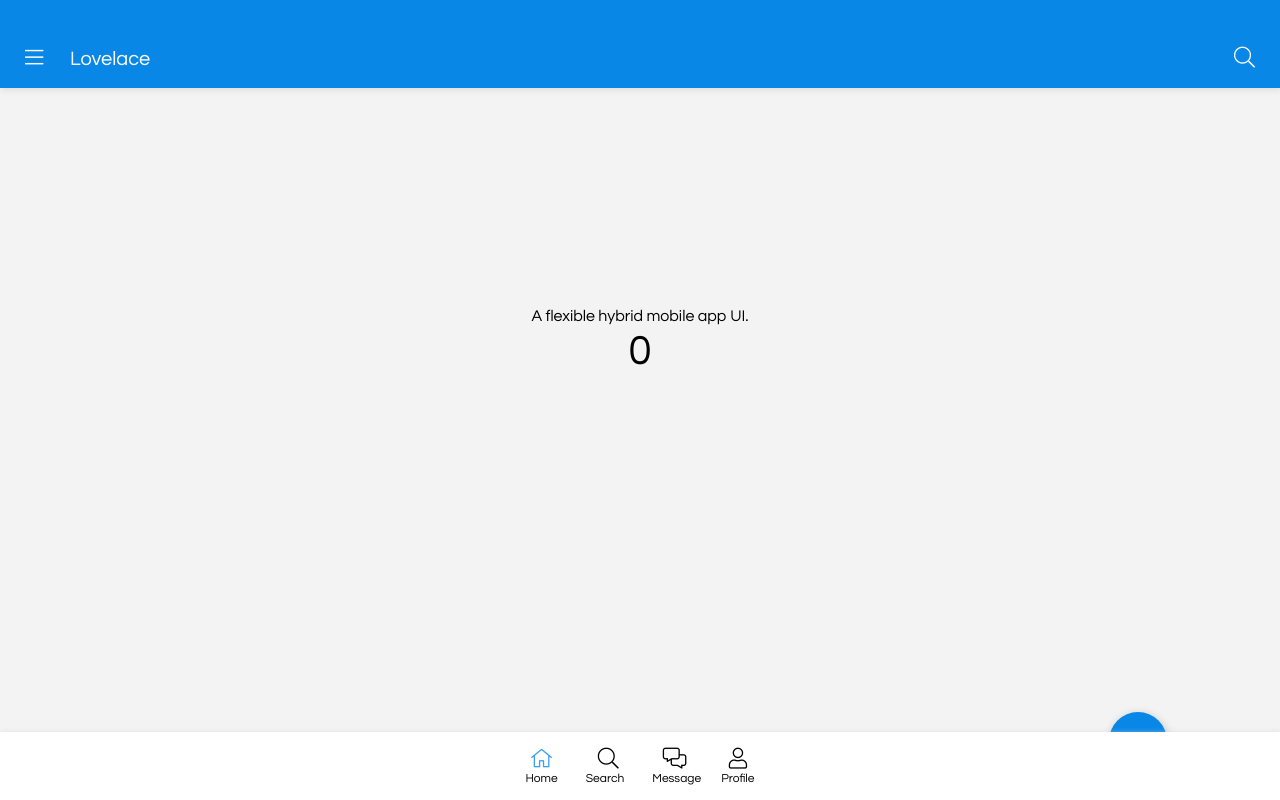
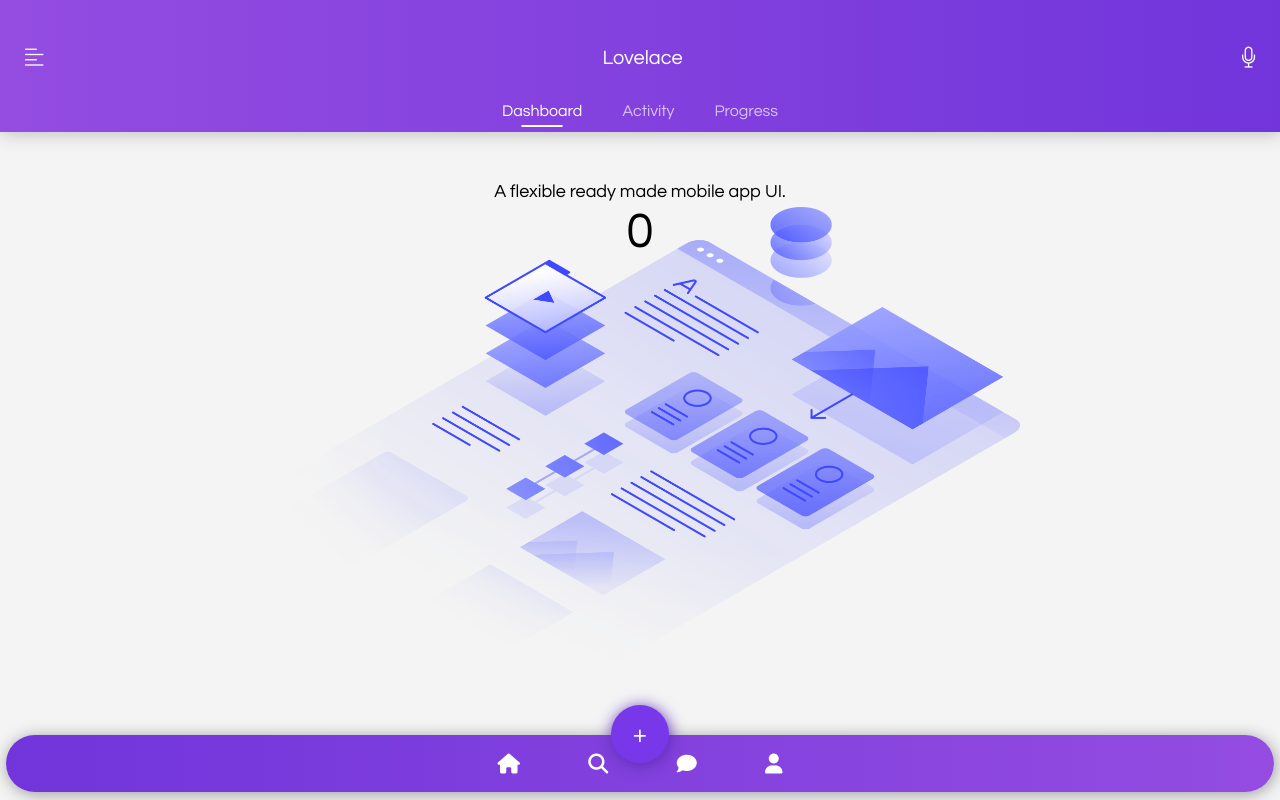
Before and after one commit to Avoceous/Lovelace, a PHP site: page / in a window 1280 px wide. Run offline with PHP 8.4, Linux system fonts and the light colour scheme; some libraries are stand-ins or nearby versions.

Commit message:
first commit

```diff
--- a/config.xml
+++ b/config.xml
@@ -9,7 +9,7 @@
     <allow-intent href="http://*/*" />
     <allow-intent href="https://*/*" />
     <preference name="StatusBarOverlaysWebView" value="true"/>
-    <preference name="StatusBarBackgroundColor" value="#097dd6"/>
+    <preference name="StatusBarBackgroundColor" value="#7135DB"/>
     <preference name="StatusBarStyle" value="lightcontent"/>
     <access origin="*"/>
     <access origin="http://*"/>
--- a/www/css/lovelace.widget.css
+++ b/www/css/lovelace.widget.css
@@ -1,28 +1,46 @@
- /*Fonts & Icons*/
- /*https://fontawesome.com/v5*/
+ /*Icons https://fontawesome.com/v5/search*/
+ /*Google Fonts*/
 @import url('https://fonts.googleapis.com/css2?family=Questrial&display=swap');
-/*Main UI Widget*/
+/*Loading Animation*/
+.loaderContainer {
+    position: fixed;
+    top: 0;
+    left: 0;
+    width: 100%;
+    height: 100vh;
+    background: rgb(255, 255, 255);
+    cursor: pointer;
+}
+#loaderAnimation {
+    display: flex;
+    justify-content: center;
+    margin-top: 232px;
+}
+#loader {
+    width: 225px;
+}
 * {
     -webkit-tap-highlight-color: rgba(0,0,0,0); /* make transparent link selection, adjust last value opacity 0 to 1.0 */
     color: black;
+    font-family: 'Questrial', sans-serif;
 }
- /*Main Body*/
+ /*App Body*/
 body {
     -webkit-touch-callout: none;                /* prevent callout to copy image, etc when tap to hold */
     -webkit-text-size-adjust: none;             /* prevent webkit from resizing text to fit */
     -webkit-user-select: none;                  /* prevent copy paste, to allow, change 'none' to 'text' */
-    background: #f3f3f3;
-    font-family: 'Questrial', sans-serif;
+    background: #f4f4f4;
 }
 /*App Bar*/
 .appBarContainer {
     position: fixed;
-    top: 0; left: 0;
-    width: 100%; height: 88px;
-    background: #0987e7;
-    box-shadow: 1px 2px 6px rgb(220, 220, 220);
+    top: 0;
+    left: 0;
+    width: 100%;
+    height: 132px;
+    background-image: linear-gradient(to right, #944CE1, #7135DB);
+    box-shadow: 1px 2px 16px #bfbfbf;
 }
-/*App Bar Contents*/
 .appBarContents {
     margin-top: 22px;
     font-size: 21px;
@@ -30,44 +48,66 @@ body {
     padding: 25px;
 }
 #bar {
-    float: left; color: #ffffff;
+    float: left;
+    color: #ffffff;
     cursor: pointer;
 }
-#search {
-    float: right; color: #ffffff;
+#audio {
+    float: right;
+    color: #ffffff;
     font-size: 21px;
     cursor: pointer;
 }
-#title {
-    position: absolute;
-    margin-top: 1.5px;
-    margin-left: 45px;
+#appTitle {
+    text-align: center;
+    margin-top: 1.4px;
     font-size: 20px;
-    font-family: 'Questrial', sans-serif;
     color: #ffffff;
+}
+.appBarSelection {
+    display: flex;
+    justify-content: center;
+    margin-top: -5px;
+}
+.appBarSelection .selection {
+    font-size: 16px;
+    color: #ffffffaf;
+    margin: 20px;
+    cursor: pointer;
+}.selection:hover {
+    color: white;
+    transition: .4s;
+}
+#selected {
+    color: #ffffff;
+}
+#hightlight {
+    text-align: center;
+    margin-top: -14px;
+    border-radius: 100px;
+    width: 40px;
+    border: 1px solid rgb(255, 255, 255);
 }
  /*Floating Action Button*/
 #floatingActionButton {
-    display: block;
+    position: absolute;
     width: 58px;
     height: 58px;
-    background: #0987e7;
+    background: #7837e8;
     display: flex;
+    align-items: center;
+    justify-content: center;
     border-radius: 50%;
-    font-size: 21px;
+    font-size: 26px;
     color: #ffffff;
     text-decoration: none;
-    align-items: center;
-    justify-content: center;
-    box-shadow: 1px 2px 8px rgb(192, 192, 192);
-    position: fixed;
+    box-shadow: 1px 2px 16px #5c2caf;
+    cursor: pointer;
     transition: 0.25s;
-    margin-left: 76%;
-    margin-top: 138%;
-    cursor: pointer;
+    margin-top: -30px;
 }
 #floatingActionButton:active {
-    background:#0987e7c9;
+    background:#7c3aee;
 }
 /*Click Counter*/
 .clickCounterWrapper {
@@ -79,7 +119,7 @@ body {
     margin-top: 300px;
     color: rgb(39, 39, 39);
 }
-#text {
+#bodyText {
     text-transform: none;
     font-size: 14px;
 }
@@ -87,83 +127,66 @@ body {
     font-size: 40px;
     margin-top: -10px;
 }
-/*Bottom Bar*/
-.bottomBarContainer {
+/*Bottom Navigation Bar*/
+.bottomNavigationBarWrapper {
     position: fixed;
-    bottom: 0; left: 0;
-    width: 100%; height: 68px;
-    background: #ffffff;
-    box-shadow: 1px 2px 6px rgb(204, 204, 204);
+    bottom: 2%;
+    left: 0;
+    right: 0;
 }
-/*Bottom Bar Contents*/
-.bottomBarContents {
+.bottomNavigationBarContents {
     display: flex;
     justify-content: center;
-    margin-top: -8px;
-    text-transform: none;
-    font-size: 21px;
-    padding: 24px;
-    cursor: pointer;
+    margin: auto;
+    bottom: 0;
+    left: 0;
+    right: 0;
+    width: 98%;
+    height: 60px;
+    background-image: linear-gradient(to right, #7135DB, #944CE1);
+    box-shadow: 1px 2px 16px rgb(154, 154, 154);
+    border-radius: 50px;
+    font-size: 20px;
 }
-.homeWrapper {
-    text-align: center;
+.bottomIconContainer {
+    margin-top: 0px;
 }
 #homeIcon {
-    color: #0987e7c9;
-}
-#homeIcon:hover {
-    color: #d2d2d2c9;
-    transition: .2s;
-}
-.homeText {
-    margin-top: 2px;
-    font-size: 12px;
+    color: #ffffff;
+    cursor: pointer;
+    margin: 40px;
 }
 #searchIcon {
-    margin-left: 40px;
-}
-#searchIcon:hover {
-    color: #d2d2d2c9;
-    transition: .2s;
-}
-#searchText {
-    margin-top: 2px;
-    margin-left: 28px;
-    font-size: 12px;
-}
-.messageWrapper {
-    text-align: center;
+    color: #ffffff;
+    cursor: pointer;
+    margin: 40px;
 }
 #messageIcon {
-    margin-left: 24px;
+    color: #ffffff;
+    cursor: pointer;
+    margin: 40px;
 }
-#messageIcon:hover {
-    color: #d2d2d2c9;
-    transition: .2s;
+#profileIcon {
+    color: #ffffff;
+    cursor: pointer;
+    margin: 40px;
 }
-#messageText {
-    margin-top: 2px;
-    margin-left: 28px;
-    font-size: 12px;
-}
-.profileWrapper {
-    text-align: center;
-    margin-left: 20px;
-}
-#profileIcon:hover {
-    color: #d2d2d2c9;
-    transition: .2s;
-}
-#profileText {
-    margin-top: 2px;
-    font-size: 12px;
+#drawerTransparentBackground {
+    position: fixed;
+    top: 0;
+    left: 0;
+    width: 100%;
+    height: 100vh;
+    background: rgba(15, 15, 15, 0.523);
+    display: none;
 }
 #drawerSideBar {
     position: fixed;
-    top: 0; left: 0;
-    width: 100%; height: 100vh;
+    top: 0;
+    left: -100%;
+    width: 80%;
+    height: 100vh;
     background: rgb(255, 255, 255);
-    left: -100%;
     transition: .5s;
 }
 #drawerSideBar.active {
@@ -226,52 +251,75 @@ ul {
     font-size: 21px;
     padding-right: 20px;
 }
+ /* Search UI */
+#searchTransparentBackground {
+    position: fixed;
+    top: 0;
+    left: 0;
+    width: 100%;
+    height: 100vh;
+    background: rgba(15, 15, 15, 0.523);
+    cursor: pointer;
+    display: none;
+}
+#searchBackArrow {
+    font-size: 21px;
+    margin: 47px 24px;
+    color: #ffffff;
+    cursor: pointer;
+}
+ #searchBarContainer {
+    position: fixed;
+    top: 0;
+    left: 0;
+    width: 100%;
+    height: 88px;
+    background-color: #7135DB;
+    display: none;
+}
+.searchBarContents {
+    margin-top: 36px;
+    margin-right: 10px;
+    float: right;
+}
+#searchInput {
+    width: 215px;
+    height: 4px;
+    padding: 19px;
+    border: none;
+    outline: none;
+    color: #ffffff;
+    font-size: 18px;
+    background-color: #6c33d0;
+    border-radius: 100px;
+}
+::placeholder {
+    color: rgba(255, 255, 255, 0.728);
+}
+#searchFormIcon {
+    color: #ffffff;
+    font-size: 16px;
+    margin-left: -67px;
+}
+#searchBtn {
+    cursor: pointer;
+    background: none;
+    border: none;
+    outline: none;
+}
  /* Mobile View Portrait layout (default) */
-@media screen and (min-width: 320px){
-    #floatingActionButton {
-        margin-left: 74%;
-        margin-top: 130%;
+@media screen and (min-width: 360px){
+    .main-text {
+        font-weight: normal;
+        font-size: 20px;
     }
-    #text {
+    #bodyText {
         font-size: 16px;
+        margin-top: -26%;
     }
     #clickValue {
         font-size: 42px;
-    }
-    .profile {
-        margin-top: -10px;
-    }
-    .main-text {
-        font-size: 18px;
-        font-weight: bold;
-    }
-    .description {
-        font-size: 14px;
-    }
-    .option {
-        font-size: 18px;
-        margin: 10px;
-    }
-    ul {
-        list-style: none;
-        margin-top: 10px;
-    }
-    #icon {
-        font-size: 18px;
-        padding-right: 20px;
-    }
-}
-@media screen and (min-width: 360px){
-    #floatingActionButton {
-        position: absolute;
-        margin-left: 76%;
-        margin-top: 140%;
-    }
-    #text {
-        font-size: 16px;
-    }
-    #clickValue {
-        font-size: 42px;
+        margin-top: -3%;
     }
     .profile {
         margin-top: 48px;
@@ -280,42 +328,136 @@ ul {
     .description {
         font-size: 16px;
     }
+    #searchInput {
+        width: 228px;
+    }
+    /*Bottom Navigation Bar*/
+    .bottomNavigationBarWrapper {
+        position: fixed;
+        bottom: 1%;
+        left: 0;
+        right: 0;
+    }
+    .bottomNavigationBarContents {
+        display: flex;
+        justify-content: center;
+        margin: auto;
+        bottom: 0;
+        left: 0;
+        right: 0;
+        width: 99%;
+        height: 56.8px;
+        background-image: linear-gradient(to right, #7135DB, #944CE1);
+        box-shadow: 1px 2px 16px rgb(154, 154, 154);
+        border-radius: 50px;
+        font-size: 20px;
+    }
+    .bottomIconContainer {
+        margin-top: -12.8px;
+    }
+    #homeIcon {
+        color: #ffffff;
+        cursor: pointer;
+        margin: 32px;
+    }
+    #searchIcon {
+        color: #ffffff;
+        cursor: pointer;
+        margin: 32px;
+    }
+    #messageIcon {
+        color: #ffffff;
+        cursor: pointer;
+        margin: 32px;
+    }
+    #profileIcon {
+        color: #ffffff;
+        cursor: pointer;
+        margin: 32px;
+    }
+    #graphicContainer {
+        text-align: center;
+        margin-top: -10%;
+    }
+    #graphic {
+        width: 320px;
+    }
+}
+@media screen and (min-width: 375px){
+    #searchInput {
+        width: 244px;
+    }
 }
  /* Tablet Portrait View */
 @media screen and (min-width: 768px){
-    #floatingActionButton {
-        margin-left: 80%;
-        margin-top: 105%;
-    }
     #drawerSideBar {
         width: 60%; height: 100vh;
+    }
+    #bodyText {
+        font-size: 18px;
+        margin-top: -6%;
+    }
+    #clickValue {
+        font-size: 50px;
+        margin-top: -1%;
+    }
+    #graphicContainer {
+        text-align: center;
+        margin-top: -4%;
+    }
+    #graphic {
+        width: 460px;
     }
 }
 /* Tablet Landscape View */
 @media screen and (min-width: 1024px){
-    #floatingActionButton {
-        margin-left: 86%;
-        margin-top: 55%;
-    }
     #drawerSideBar {
         width: 40%; height: 100vh;
+    }
+    #bodyText {
+        font-size: 18px;
+        margin-top: -10%;
+    }
+    #clickValue {
+        font-size: 50px;
+        margin-top: -1%;
+    }
+    #graphicContainer {
+        text-align: center;
+        margin-top: -8%;
+    }
+    #graphic {
+        width: 760px;
     }
 }
  /*Standard Screen */
 @media screen and (min-width: 1366px){
-    #floatingActionButton {
-        margin-left: 48.2%;
-        margin-top: 40%;
-    }
     #drawerSideBar {
         width: 20%; height: 100vh;
+    }
+    #bodyText {
+        font-size: 18px;
+        margin-top: -6%;
+    }
+    #clickValue {
+        font-size: 50px;
+        margin-top: -1%;
+    }
+    #graphicContainer {
+        text-align: center;
+        margin-top: -4%;
+    }
+    #graphic {
+        width: 460px;
     }
  }
  /*FHD Screen */
  @media screen and (min-width: 1920px){
-    #floatingActionButton {
-        margin-left: 48.2%;
-        margin-top: 40%;
+    #loaderAnimation {
+        margin-top: 380px;
+    }
+    #floatingActionButton:hover {
+        background:#7035d5;
     }
     #drawerSideBar {
         width: 24%; height: 100vh;
--- a/www/index.html
+++ b/www/index.html
@@ -6,9 +6,10 @@
         <meta name="msapplication-tap-highlight" content="no">
         <meta name="viewport" content="initial-scale=1, width=device-width, viewport-fit=cover">
         <meta name="color-scheme" content="light dark">
-        <meta name="theme-color" content="#097dd6">
+        <meta name="theme-color" content="#7135DB">
         <link rel="stylesheet" href="css/lovelace.widget.css">
-        <link rel="stylesheet" href="css/index.css">
+        <link rel="stylesheet" href="css/lovelace.fonts.css">
+        <link rel="stylesheet" href="css/lovelace.style.css">
         <link rel="stylesheet" href="css/all.css">
         <link rel="stylesheet" href="css/all.min.css">
         <link rel="stylesheet" href="css/fontawesome.min.css">
@@ -16,50 +17,64 @@
         <script src="js/jQuery.js"></script>
         <title>Lovelace</title>
     </head>
-    <body>
+    <body id="mainBody">
         <div class="appBarContainer">
             <div class="appBarContents">
-                <i id="bar" class="fal fa-bars" onclick="showDrawer()"></i>
-                <i id="search" class="fal fa-search"></i>
-                <p id="title">Lovelace</p>
+                <i id="bar" class="fal fa-align-left" onclick="showDrawer()"></i>
+                <i id="audio" class="fal fa-microphone"></i>
+                <p id="appTitle">Lovelace</p>
+                <div class="appBarSelection">
+                    <div class="selectedContainer">
+                        <p id="selected" class="selection">Dashboard</p>
+                        <hr id="hightlight">
+                    </div>
+                    <p class="selection">Activity</p>
+                    <p class="selection">Progress</p>
+                </div>
             </div>
         </div>
-       <div id="floatingActionButton" onclick="clickCounter()">+</div>
         <div class="clickCounterWrapper">
             <div class="clickCounterContents">
-                <p id="text">A flexible hybrid mobile app UI.</p>
+                <p id="bodyText">A flexible ready made mobile app UI.</p>
                 <p id="clickValue">0</p>
             </div>
         </div>
-        <div class="bottomBarContainer">
-            <div class="bottomBarContents">
-                <div class="homeWrapper">
-                    <i id="homeIcon" class="fal fa-home-alt"></i>
-                    <p class="homeText">Home</p>
+        <div id="graphicContainer">
+            <img id="graphic" src="./img/web-illustration.png">
+        </div>
+        <div class="bottomNavigationBarWrapper">
+            <div class="bottomNavigationBarContainer">
+                <div class="bottomNavigationBarContents">
+                    <div id="floatingActionButton" onclick="clickCounter()">+</div>
+                    <div class="bottomIconContainer">
+                        <i id="homeIcon" class="fas fa-home-lg-alt"></i>
+                        <i id="searchIcon" class="fas fa-search"></i>
+                        <i id="messageIcon" class="fas fa-comment"></i>
+                        <i id="profileIcon" class="fas fa-user"></i></li>
+                    </div>
                 </div>
-                 <div class="searchWrapper">
-                    <i id="searchIcon" class="fal fa-search"></i>
-                    <p id="searchText">Search</p>
-                </div>
-               <div class="messageWrapper">
-                    <i id="messageIcon" class="fal fa-comments-alt"></i>
-                    <p id="messageText">Message</p>
-               </div>
-               <div class="profileWrapper">
-                    <i id="profileIcon" class="fal fa-user"></i></li>
-                    <p id="profileText">Profile</p>
-               </div>
             </div>
         </div>
+        <div id="searchTransparentBackground"></div>
+        <div id="searchBarContainer">
+            <i id="searchBackArrow" class="fal fa-arrow-left" onclick="hideSearch()"></i>
+            <div class="searchBarContents">
+                <form action="#" method="get">
+                    <input id="searchInput" type="text" placeholder="Search here..." autocomplete="off">
+                    <button id="searchBtn"><i id="searchFormIcon" class="fal fa-search"></i></button>
+                </form>
+            </div>
+        </div>
+        <div id="drawerTransparentBackground"></div>
         <div id="drawerSideBar">
             <div id="drawerHead">
                 <i id="backArrow" class="fal fa-arrow-left" onclick="hideDrawer()"></i>
-                <p id="drawerTitle">Back</p>
+                <p id="drawerTitle">Settings</p>
                 <div class="drawerContents">
                     <div class="profilePhoto">
                         <img class="profile" src="img/profile.jpg" alt="Profile">
                         <div class="heading-container">
-                            <div class="main-text">Allen Casul</div>
+                            <div class="main-text">Allen Charls Casul</div>
                             <div class="description">Software Developer</div><hr class="line">
                             <ul>
                                 <a class="option" href="#"><li><i id="icon" class="fal fa-sign-in"></i> Log In</li></a><br>
@@ -73,6 +88,11 @@
                 </div>
             </div>
         </div>
+        <div class="loaderContainer">
+            <div id="loaderAnimation">
+                <img id="loader" src="./gif/preloader.gif" alt="loading...">
+            </div>
+        </div>
         <div id="darkTransparentContainer" class="darkTransparentContainer">
             <div id="exitPopup">
                 <h3>Confirmation</h3>
@@ -83,5 +103,29 @@
             </div>
         </div>
     </body>
+    <script>
+        //Quit App Function
+        function onDeviceReady(){
+            document.addEventListener('backbutton', onBackButton, false);
+        }
+        function onBackButton(){
+            darkTransparentContainer = document.getElementById('darkTransparentContainer');
+            closePopup = document.getElementById('closePopup');
+            exitApp = document.getElementById('exitApp');
+            darkTransparentContainer.classList.add('display');
+            closePopup.addEventListener('click', function(){
+                darkTransparentContainer.classList.remove('display');
+            });
+            exitApp.addEventListener('click', function(){
+                darkTransparentContainer.classList.remove('display');
+                setTimeout(function(){
+                    navigator.app.exitApp();
+                },500);
+            });
+        }
+        document.addEventListener('deviceready', function(){
+            onDeviceReady();
+        });
+    </script>
     <script src="js/lovelaceWidget.js"></script>
 </html>
```
Also changed, not shown: other parts of www/css/lovelace.widget.css (+83 -37 lines), www/js/lovelaceWidget.js (+38 -21 lines), package.json (line endings or trailing spaces), www/gif/plane.gif (added), www/gif/preloader.gif (added), www/img/finance.png (added), www/img/goal.png (added), www/img/web-illustration.png (added), 1 other file.
